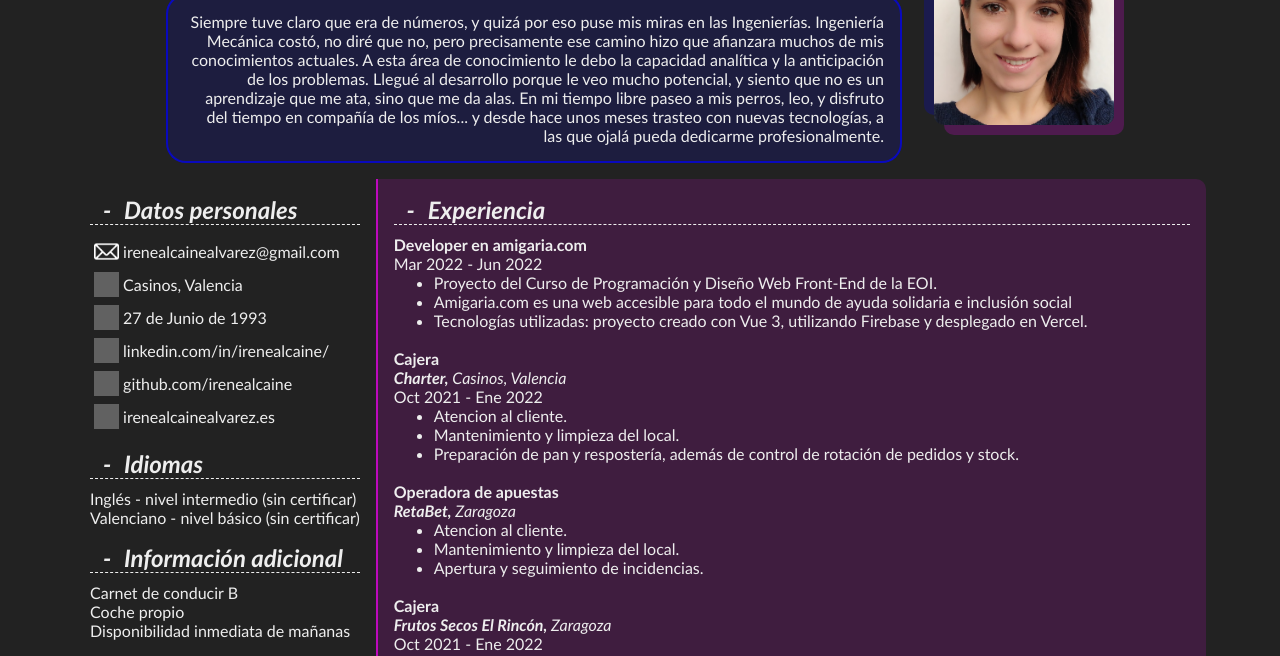
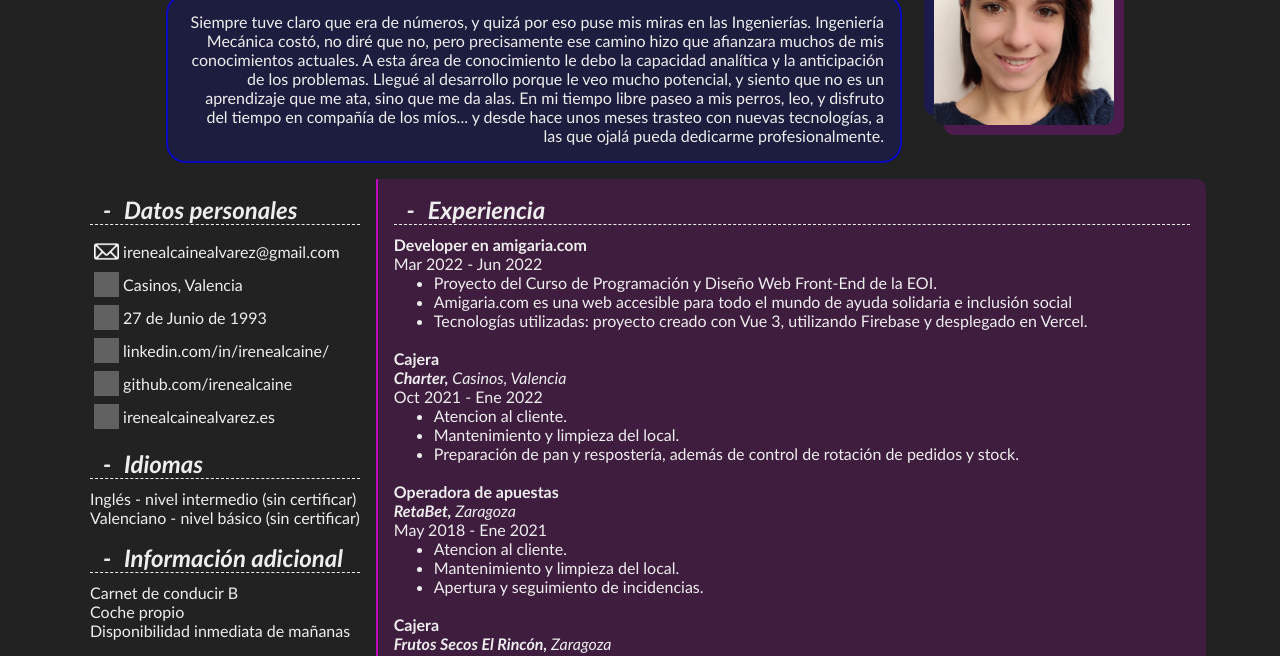
Before and after one commit to irenealcaine/CurriculumVitae, a website built with Vite: page src/index.html in a window 1280 px wide. Shown: the part 116-772 px from the top of the page. Built offline with nearby package versions, Linux system fonts and the light colour scheme; grey boxes are pictures that could not be loaded.

Commit message:
added missing date

```diff
--- a/src/index.html
+++ b/src/index.html
@@ -95,6 +95,7 @@
             <br>
             <h4>Operadora de apuestas</h4>
             <p><i> <strong> RetaBet,</strong> Zaragoza</i></p>
+            <p>May 2018 - Ene 2021</p>
             <ul>
               <li>Atencion al cliente.</li>
               <li>Mantenimiento y limpieza del local.</li>
```
